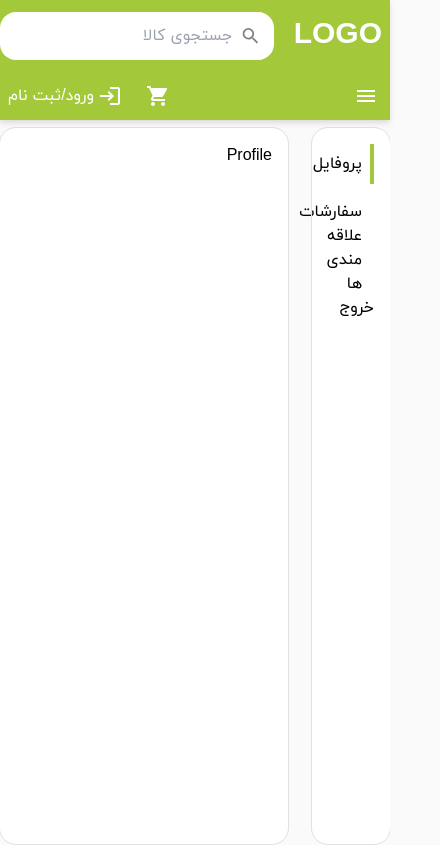
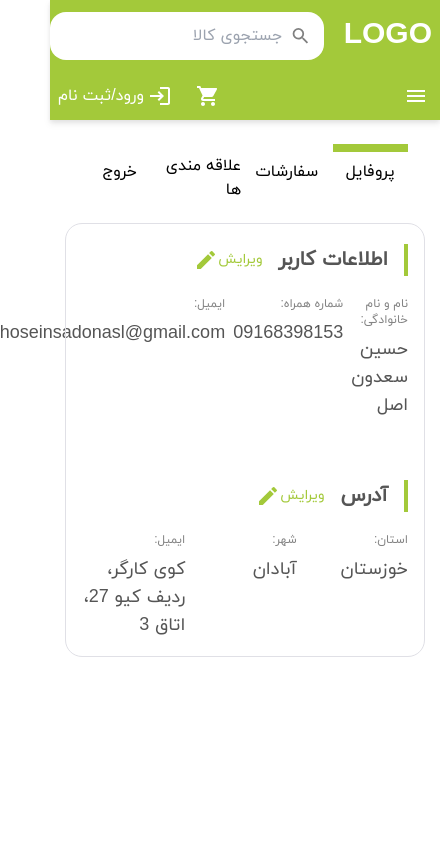
Before and after one commit to sham-h93/e-commerce, a Next.js app: page /user/profile in a window 390 px wide. Shown: the top 845 px of the page, 440 px wide, since content can reach past the window. Built offline with nearby package versions, Linux system fonts and the light colour scheme.

Commit message:
impeove user side menu

```diff
--- a/src/app/globals.css
+++ b/src/app/globals.css
@@ -6,7 +6,7 @@
   --foreground-rgb: 0, 0, 0;
   --background-start-rgb: 214, 219, 220;
   --background-end-rgb: 255, 255, 255;
-  --background-color: #fafafa;
+  --background-color: #ffffff;
   --primary-color: #009688;
   --secundary-color: #673ab7;
   --text-color: #424242;
--- a/src/app/user/layout.tsx
+++ b/src/app/user/layout.tsx
@@ -7,7 +7,7 @@ export default function UserLayout({
   children: React.ReactNode;
 }) {
   return (
-    <section className="min-h-screen xl:max-w-7xl xl:mx-auto xl:self-center flex flex-row gap-6 pt-32 md:pt-36 ">
+    <section className="min-h-screen mx-4 lg:mx-0 xl:max-w-7xl xl:mx-auto xl:self-center flex flex-col md:flex-row gap-6 pt-32 md:pt-36 ">
       <UserSideMenu />
       {children}
     </section>
--- a/src/app/user/profile/page.tsx
+++ b/src/app/user/profile/page.tsx
@@ -1,7 +1,54 @@
+import Title from "@/components/title";
+import { MdEdit } from "react-icons/md";
+
 export default function Profile() {
   return (
-    <main className="p-4 flex flex-col bg-white-color w-full outline outline-1 outline-grey-color rounded-2xl">
-      Profile
+    <main className="p-4 flex flex-col gap-4 bg-white-color w-full outline outline-1 outline-grey-color rounded-2xl">
+      <div className="flex flex-row gap-2 items-center">
+        <Title text="اطلاعات کاربر" />
+        <div className="flex flex-row p-2 items-center text-sm text-primary-color hover:cursor-pointer select-none">
+          ویرایش
+          <MdEdit size={24} />
+        </div>
+      </div>
+      <div className="flex flex-row gap-2">
+        <div className="flex flex-col gap-2 flex-1">
+          <a className="text-xs text-text-grey-color">نام و نام خانوادگی:</a>
+          <a className="text-lg text-text-color">حسین سعدون اصل</a>
+        </div>
+        <div className="flex flex-col gap-2 flex-1">
+          <a className="text-xs text-text-grey-color">شماره همراه:</a>
+          <a className="text-lg text-text-color">09168398153</a>
+        </div>
+        <div className="flex flex-col gap-2 flex-1">
+          <a className="text-xs text-text-grey-color">ایمیل:</a>
+          <a className="text-lg text-text-color"> hoseinsadonasl@gmail.com</a>
+        </div>
+      </div>
+      <br />
+      <div className="flex flex-row gap-2 items-center">
+        <Title text="آدرس" />
+        <div className="flex flex-row p-2 items-center text-sm text-primary-color hover:cursor-pointer select-none">
+          ویرایش
+          <MdEdit size={24} />
+        </div>
+      </div>
+      <div className="flex flex-row gap-2">
+        <div className="flex flex-col gap-2 flex-1">
+          <a className="text-xs text-text-grey-color">استان:</a>
+          <a className="text-lg text-text-color">خوزستان</a>
+        </div>
+        <div className="flex flex-col gap-2 flex-1">
+          <a className="text-xs text-text-grey-color">شهر:</a>
+          <a className="text-lg text-text-color">آبادان</a>
+        </div>
+        <div className="flex flex-col gap-2 flex-1">
+          <a className="text-xs text-text-grey-color">ایمیل:</a>
+          <a className="text-lg text-text-color">
+            کوی کارگر، ردیف کیو 27، اتاق 3
+          </a>
+        </div>
+      </div>
     </main>
   );
 }
--- a/src/components/header.tsx
+++ b/src/components/header.tsx
@@ -26,12 +26,12 @@ const Header = () => {
         <MdMenu size={24} color={"white"} />
       </div>
       <div className=" flex flex-row gap-2 justify-center col-span-2 md:col-span-1  items-center justify-self-end">
-        <div className="flex flex-row p-2 divide-x-2">
+        <Link href={`/cart`} className="flex flex-row p-2 divide-x-2">
           <MdShoppingCart size={24} color={"white"} />
-        </div>
+        </Link>
         <div className="flex flex-row p-2 rounded-md gap-1">
           <MdLogin className="" size={24} color={"white"} />
-          <Link className=" text-white-color" href={"/"}>
+          <Link className=" text-white-color" href={`/user/profile`}>
             ورود/ثبت نام
           </Link>
         </div>
--- a/src/components/userSideMenu.tsx
+++ b/src/components/userSideMenu.tsx
@@ -15,18 +15,18 @@ const UserSideMenu = () => {
   };
 
   return (
-    <div className="w-1/5 bg-white-color outline outline-1 outline-grey-color p-4 flex flex-col rounded-2xl">
-      <ul className="flex flex-col gap-2">
+    <div className=" md:w-1/3 lg:w-1/5 p-4 flex flex-col">
+      <ul className="flex flex-row w-full md:w-auto md:flex-col gap-2">
         <li
           data-key={"profile"}
           onClick={(e) => handleSelectefTab(e)}
-          className="flex flex-row  h-10 gap-2 items-center hover:bg-background-grey-color rounded-lg select-none cursor-pointer"
+          className="h-10 flex flex-1 md:flex-auto flex-col md:flex-row gap-2 items-center hover:bg-background-grey-color rounded-lg select-none cursor-pointer"
         >
           {
             <div
               className={`${
                 selectedTab === "profile" ? `block` : `invisible`
-              } bg-primary-color p-[2px] h-full`}
+              } bg-primary-color p-[1px] md:p-[2px] h-full w-full md:w-auto`}
             ></div>
           }
           پروفایل
@@ -34,13 +34,13 @@ const UserSideMenu = () => {
         <li
           data-key={"orders"}
           onClick={(e) => handleSelectefTab(e)}
-          className="flex flex-row  h-10 gap-2 items-center hover:bg-background-grey-color rounded-lg  cursor-pointer"
+          className="h-10 flex flex-1 md:flex-auto flex-col md:flex-row  gap-2 items-center hover:bg-background-grey-color rounded-lg  cursor-pointer"
         >
           {
             <div
               className={`${
                 selectedTab === "orders" ? `block` : `invisible`
-              } bg-primary-color p-[2px] h-full`}
+              } bg-primary-color p-[1px] md:p-[2px] h-full w-full md:w-auto`}
             ></div>
           }
           سفارشات
@@ -48,20 +48,20 @@ const UserSideMenu = () => {
         <li
           data-key={"favorites"}
           onClick={(e) => handleSelectefTab(e)}
-          className="flex flex-row  h-10 gap-2 items-center hover:bg-background-grey-color rounded-lg  cursor-pointer"
+          className="h-10 flex flex-1 md:flex-auto flex-col md:flex-row  gap-2 items-center hover:bg-background-grey-color rounded-lg  cursor-pointer"
         >
           {
             <div
               className={`${
                 selectedTab === "favorites" ? `block` : `invisible`
-              } bg-primary-color p-[2px] h-full`}
+              } bg-primary-color p-[1px] md:p-[2px] h-full w-full md:w-auto`}
             ></div>
           }
           علاقه مندی ها
         </li>
         <li
           onClick={() => {}}
-          className="flex flex-row  h-10 gap-2 items-center hover:bg-background-grey-color rounded-lg  cursor-pointer"
+          className="h-10 flex flex-1 md:flex-auto flex-col justify-end md:justify-normal text-center md:flex-row gap-2 items-center hover:bg-background-grey-color rounded-lg  cursor-pointer"
         >
           خروج
         </li>
```
